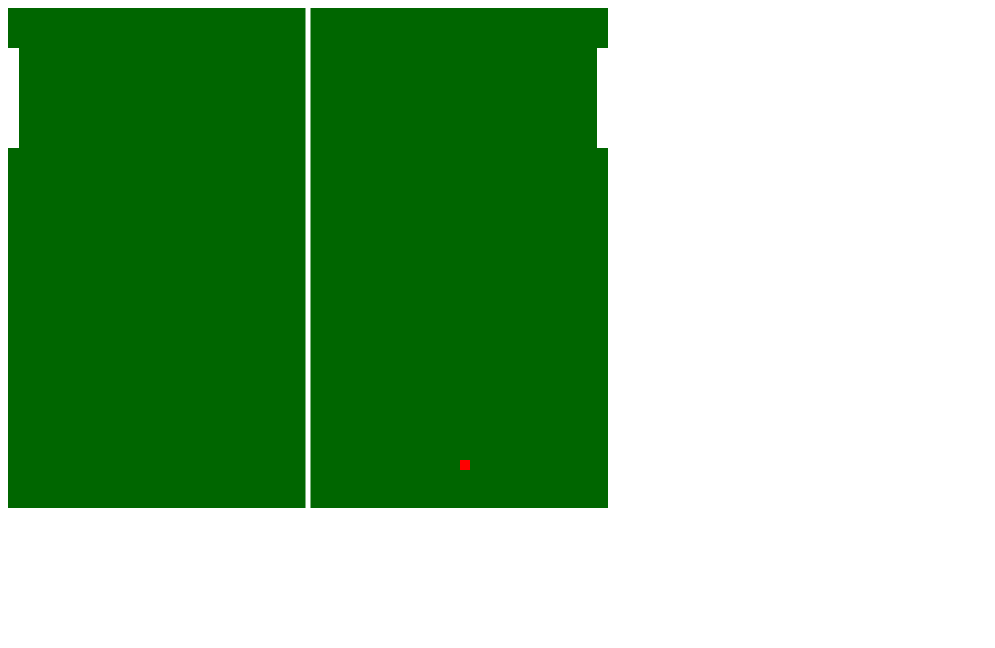
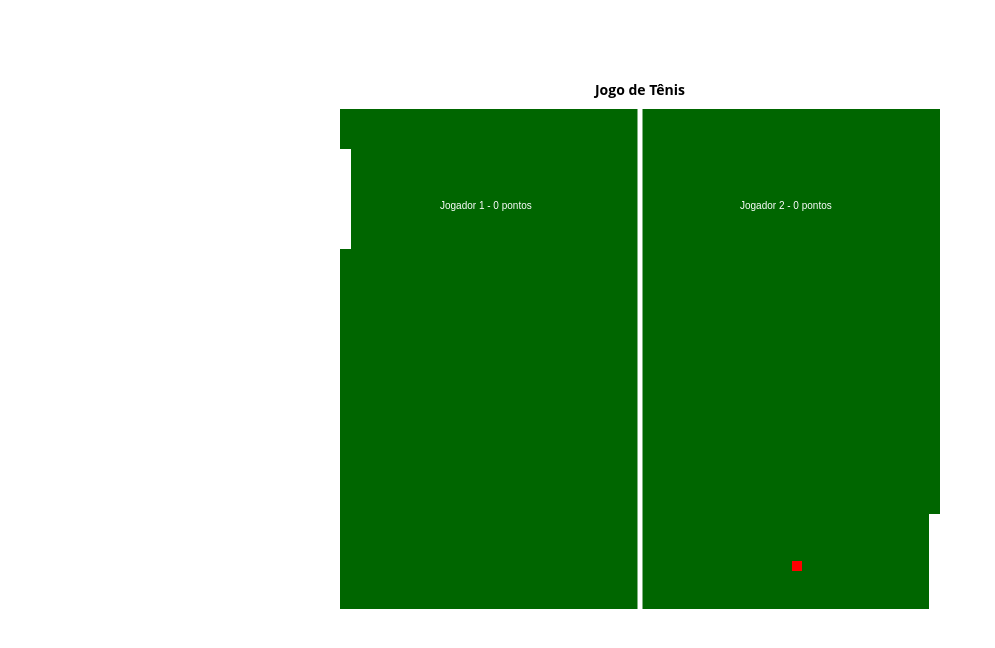
Before and after one commit to Srubens/game-in-javascript, a plain HTML site: page index.html in a window 1280 px wide. Shown: the whole page, without its empty margins (0-995 px from the left). Drawn offline with Linux system fonts and the light colour scheme.

Commit message:
adicionando movimentacao dos jogadores, style e ajustando o readme

```diff
--- a/config.js
+++ b/config.js
@@ -5,6 +5,9 @@
 	window.onload = function(){
 		setInterval(executar, 1000 / 30);
 	}
+
+	let $folha = document.querySelector('[data-js="folha-js"]');
+	let $areaDesenho = $folha.getContext("2d");
 
 	//MOVIMENTACAO DA BOLA
 	let posicaoBolaX = 10;
@@ -21,11 +24,6 @@
 	let pontuacaoJogador1 = 0;
 	let pontuacaoJogador2 = 0;
 
-	function executar(){
-
-		let $folha = document.querySelector('[data-js="folha-js"]');
-		let $areaDesenho = $folha.getContext("2d");
-
 	let larguraCampo = 600;
 	let alturaCampo = 500;
 	let espessuraRede = 5;
@@ -38,6 +36,15 @@
 	let alturaRaquete = 100;
 
 	let efeitoRaquete = 0.3;
+
+	let velocidadeJogador2 = 5;
+
+	$folha.addEventListener("mousemove", function(e){
+		posicaoJogador1 = e.clientY - alturaRaquete / 2;
+	});
+
+
+	function executar(){
 
 		//CAMPO
 		$areaDesenho.fillStyle = "#006600";
@@ -60,6 +67,10 @@
 		$areaDesenho.fillStyle = "#fff";
 		$areaDesenho.fillRect(0, posicaoJogador1, espessuraRaquete, alturaRaquete);
 		$areaDesenho.fillRect(larguraCampo - espessuraRaquete, posicaoJogador2, espessuraRaquete, alturaRaquete);
+
+		$areaDesenho.fillStyle = "#fff";
+		$areaDesenho.fillText("Jogador 1 - " + pontuacaoJogador1 + " pontos", 100, 100);
+		$areaDesenho.fillText("Jogador 2 - " + pontuacaoJogador2 + " pontos", larguraCampo - 200, 100);
 
 		// VERIFICA A LATERAL SUPERIOR
 		if( posicaoBolaY < 0 && velocidadeBolaPosicaoY < 0 ){
@@ -84,6 +95,10 @@
 				// PONTO JOGADOR 2
 				pontuacaoJogador2 = pontuacaoJogador2 + 1;
 				//colocar bola no centro
+				posicaoBolaX = larguraCampo / 2;
+				posicaoBolaY = larguraCampo / 2;
+				velocidadeBolaPosicaoX = -velocidadeBolaPosicaoX;
+				velocidadeBolaPosicaoY = 3;
 			}
 		}
 
@@ -96,9 +111,19 @@
 			}else{
 				pontuacaoJogador1 = pontuacaoJogador1+ 1;
 				//colocar bola no centro
+				posicaoBolaX = larguraCampo / 2;
+				posicaoBolaY = larguraCampo / 2;
+				velocidadeBolaPosicaoX = -velocidadeBolaPosicaoX;
+				velocidadeBolaPosicaoY = 3;
 			}
 		}
 
+		//ATUALIZA A POSIÇÃO DO JOGADOR 2
+		if( posicaoJogador2 + alturaRaquete / 2 < posicaoBolaY ){
+			posicaoJogador2 = posicaoJogador2 + velocidadeJogador2;
+		}else{
+			posicaoJogador2 = posicaoJogador2 - velocidadeJogador2;
+		}
 
 	}
 
--- a/index.html
+++ b/index.html
@@ -5,10 +5,14 @@
 	<title>Primeiro Jogo</title>
 	<meta http-equiv="X-UA-Compatible" content="IE=edge">
     <meta name="viewport" content="width=device-width, initial-scale=1.0, user-scalable=0">
+    <link rel="stylesheet" href="./style.css">
 </head>
 <body>
 
-	<canvas data-js="folha-js" id="folha" width="600" height="500" ></canvas>
+	<div class="main">
+		<h1>Jogo de Tênis</h1>
+		<canvas data-js="folha-js" id="folha" width="600" height="500" ></canvas>
+	</div>
 
 
 <script src="./config.js"></script>
--- /dev/null
+++ b/style.css
@@ -0,0 +1,19 @@
+*{
+	margin:0;
+	padding:0;
+	font-family: open sans, sans-serif;
+	font-size: 14px;
+}
+
+.main{
+	margin:0 auto;
+	display:flex;
+	justify-content: center;
+	align-items: center;
+	flex-direction: column;
+}
+
+.main h1{
+	margin-top:80px;
+	margin-bottom:10px;
+}
```
Also changed, not shown: 1 other file. Lines whose indentation alone changed are shown as unchanged.
